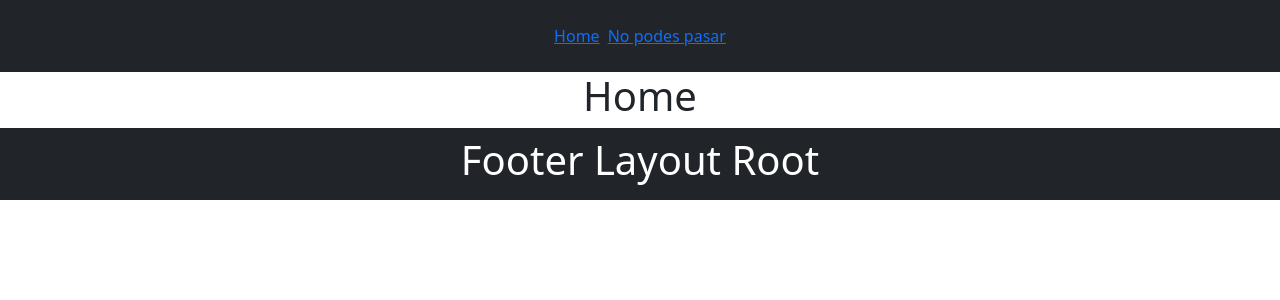
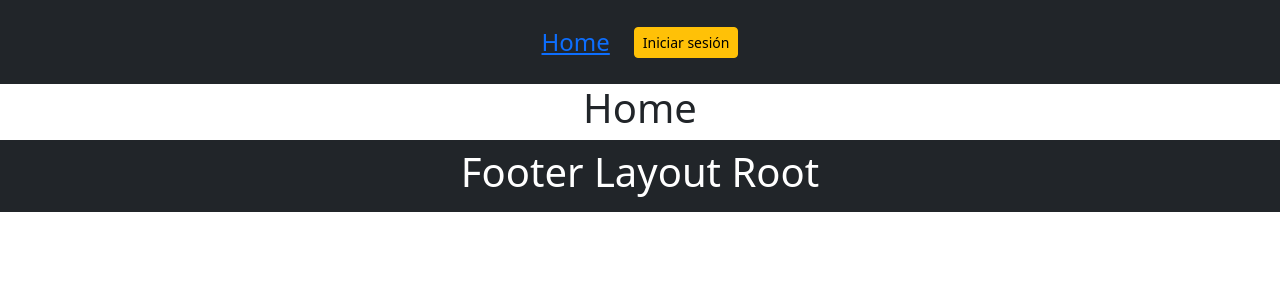
Before and after one commit to makzzer/context-router-example, a React (Vite) app: page / in a window 1280 px wide. Shown: the top 300 px of the page. Built offline with nearby package versions, Linux system fonts and the light colour scheme.

Commit message:
configurado el cambio de navcuando inicio sesión

```diff
--- a/src/components/Navbar.jsx
+++ b/src/components/Navbar.jsx
@@ -1,28 +1,37 @@
 import { NavLink } from "react-router-dom";
 import { useUserContext } from "../context/UserContext";
 
-
-
-
 const Navbar = () => {
-
-
-  const {user,setUser} = useUserContext()
+  const { user, setUser } = useUserContext();
   //el hook useContext --> me permite acceder al estado del UserContext que definí antes
 
-  console.log(user)
+  console.log(user);
 
   return (
-    <nav className="navbar navbar-dark bg-dark p-4 d-flex justify-content-center gap-2">
-    <NavLink to="/"> Home </NavLink>
-    {
-      user
-      ? <NavLink to="/dashboard">Dashboard</NavLink>
-      :<NavLink to="/dashboard">No podes pasar</NavLink>
-
-    }
-
-  </nav>
+    <nav className="gap-4 navbar navbar-dark bg-dark p-4 d-flex justify-content-center gap-2 fs-4">
+      {!user ? (
+        <>
+          <NavLink to="/"> Home </NavLink>
+          <button
+            className="btn btn-warning btn-sm"
+            onClick={() => setUser(true)}
+          >
+            Iniciar sesión
+          </button>
+        </>
+      ) : (
+        <>
+          <NavLink to="/"> Home </NavLink>
+          <NavLink to="/dashboard">Dashboard</NavLink>
+          <button
+            className="btn btn-warning btn-sm"
+            onClick={() => setUser(false)}
+          >
+            Cerrar sesión
+          </button>
+        </>
+      )}
+    </nav>
   );
 };
 
--- a/src/context/UserContext.jsx
+++ b/src/context/UserContext.jsx
@@ -24,6 +24,6 @@ export default UserProvider;
 export const useUserContext = () => useContext(UserContext);
 
 
-//ver porque no funciona el mio y si el de blueweb, revisar acá y en navbar
+//Guía Blueeweb de useContext / ContextAPI
 
 //https://bluuweb.dev/05-react/06-context-auth.html
```
